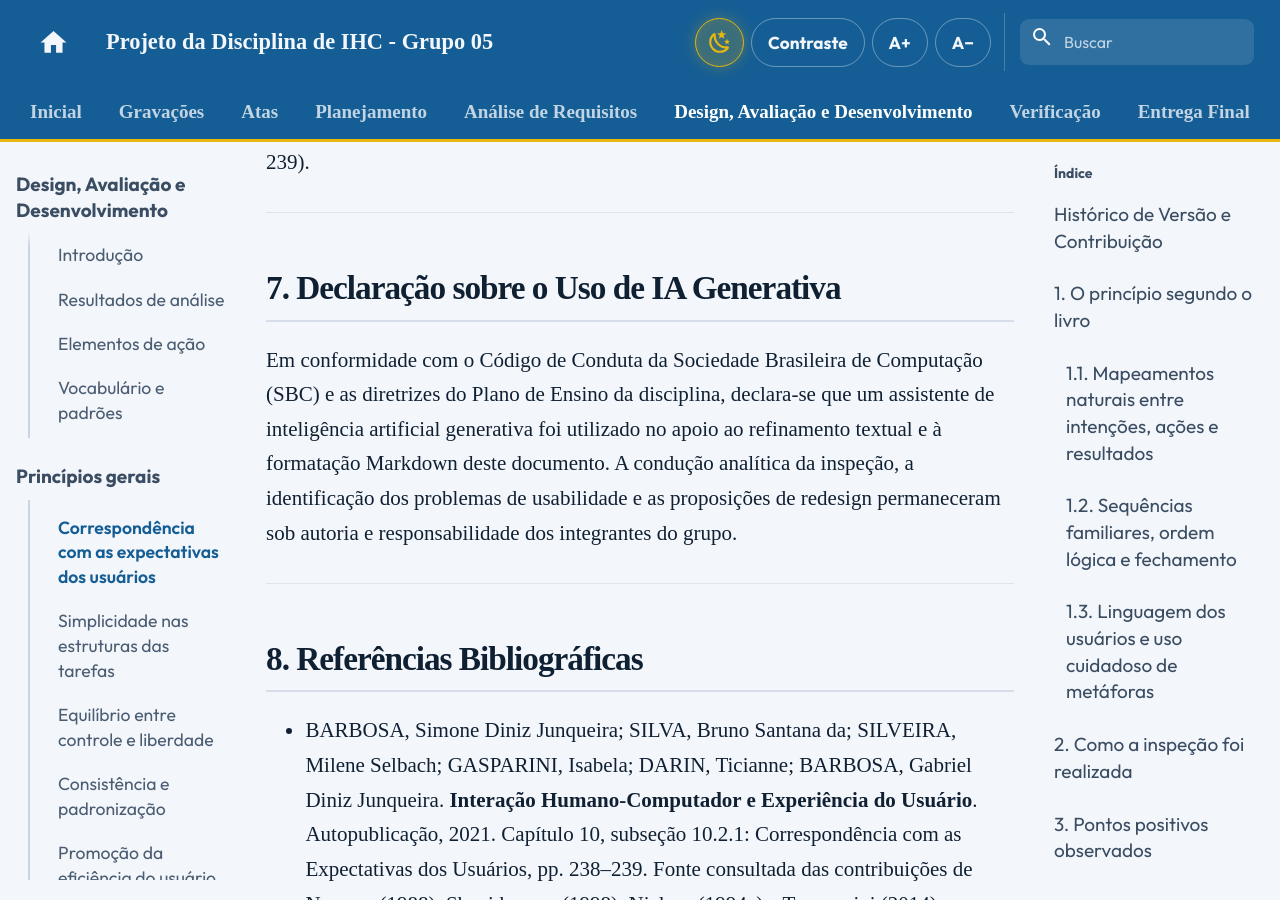
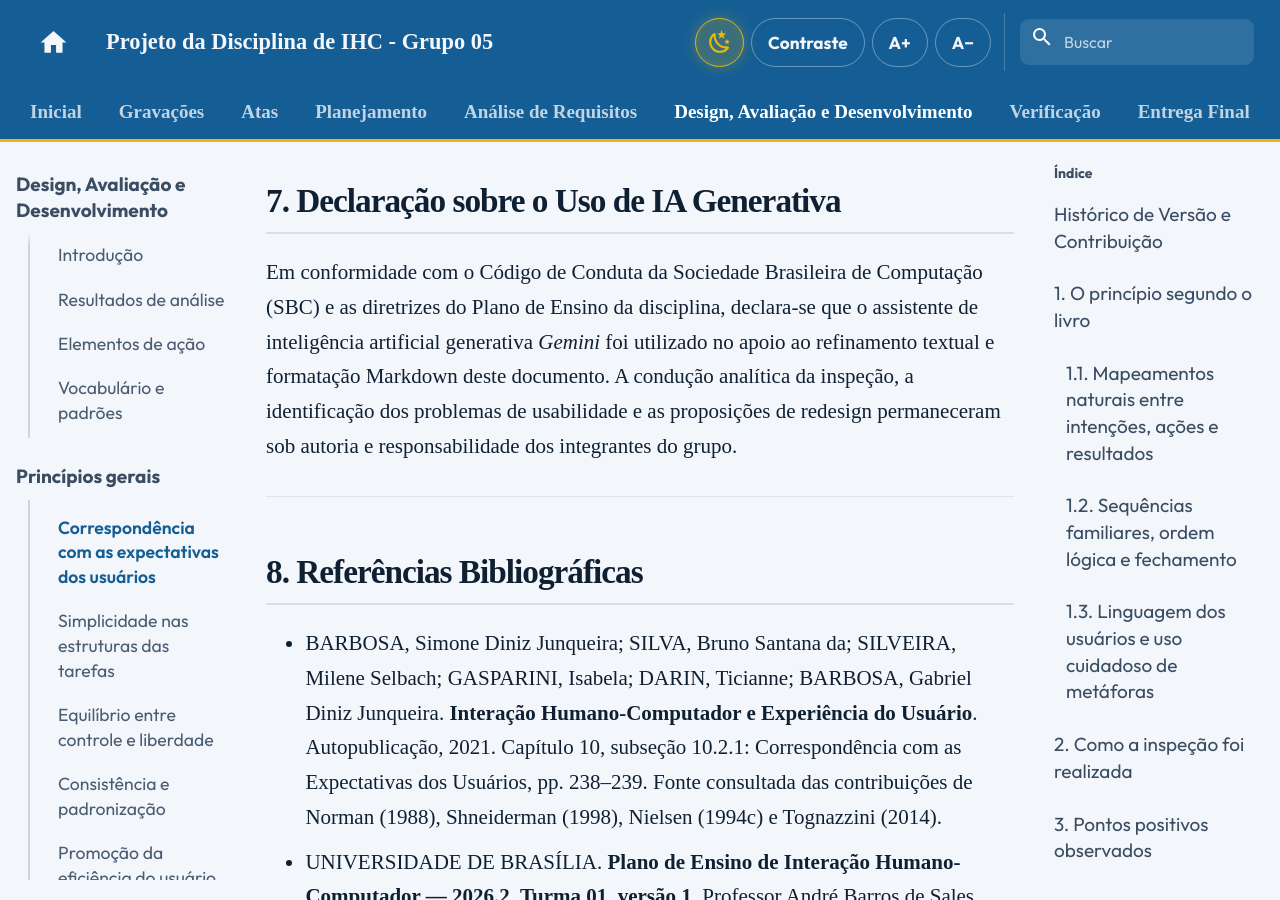
Before and after one commit to Interacao-Humano-Computador/2026.2-Grupo05, an MkDocs documentation site: the page built from docs/analise-de-requisitos/principios-gerais/correspondencia-com-as-expectativas-dos-usuarios.md, in a window 1280 px wide and 900 px high, scrolled down 20919 px. Built offline with MkDocs 1.6.1 and Material for MkDocs 9.7.7, drawn with Linux system fonts in a browser that asks for light colours; comment, search, counter and statistics services are not loaded; some of the changed text lies outside the part shown.

Commit message:
docs: restaura declaração de uso do Gemini

```diff
--- a/docs/analise-de-requisitos/principios-gerais/correspondencia-com-as-expectativas-dos-usuarios.md
+++ b/docs/analise-de-requisitos/principios-gerais/correspondencia-com-as-expectativas-dos-usuarios.md
@@ -227,7 +227,7 @@
 
 ## 7. Declaração sobre o Uso de IA Generativa
 
-Em conformidade com o Código de Conduta da Sociedade Brasileira de Computação (SBC) e as diretrizes do Plano de Ensino da disciplina, declara-se que um assistente de inteligência artificial generativa foi utilizado no apoio ao refinamento textual e à formatação Markdown deste documento. A condução analítica da inspeção, a identificação dos problemas de usabilidade e as proposições de redesign permaneceram sob autoria e responsabilidade dos integrantes do grupo.
+Em conformidade com o Código de Conduta da Sociedade Brasileira de Computação (SBC) e as diretrizes do Plano de Ensino da disciplina, declara-se que o assistente de inteligência artificial generativa *Gemini* foi utilizado no apoio ao refinamento textual e formatação Markdown deste documento. A condução analítica da inspeção, a identificação dos problemas de usabilidade e as proposições de redesign permaneceram sob autoria e responsabilidade dos integrantes do grupo.
 
 ---
 
```
Also changed, not shown: other parts of docs/analise-de-requisitos/principios-gerais/correspondencia-com-as-expectativas-dos-usuarios.md (+1 -1 lines).
